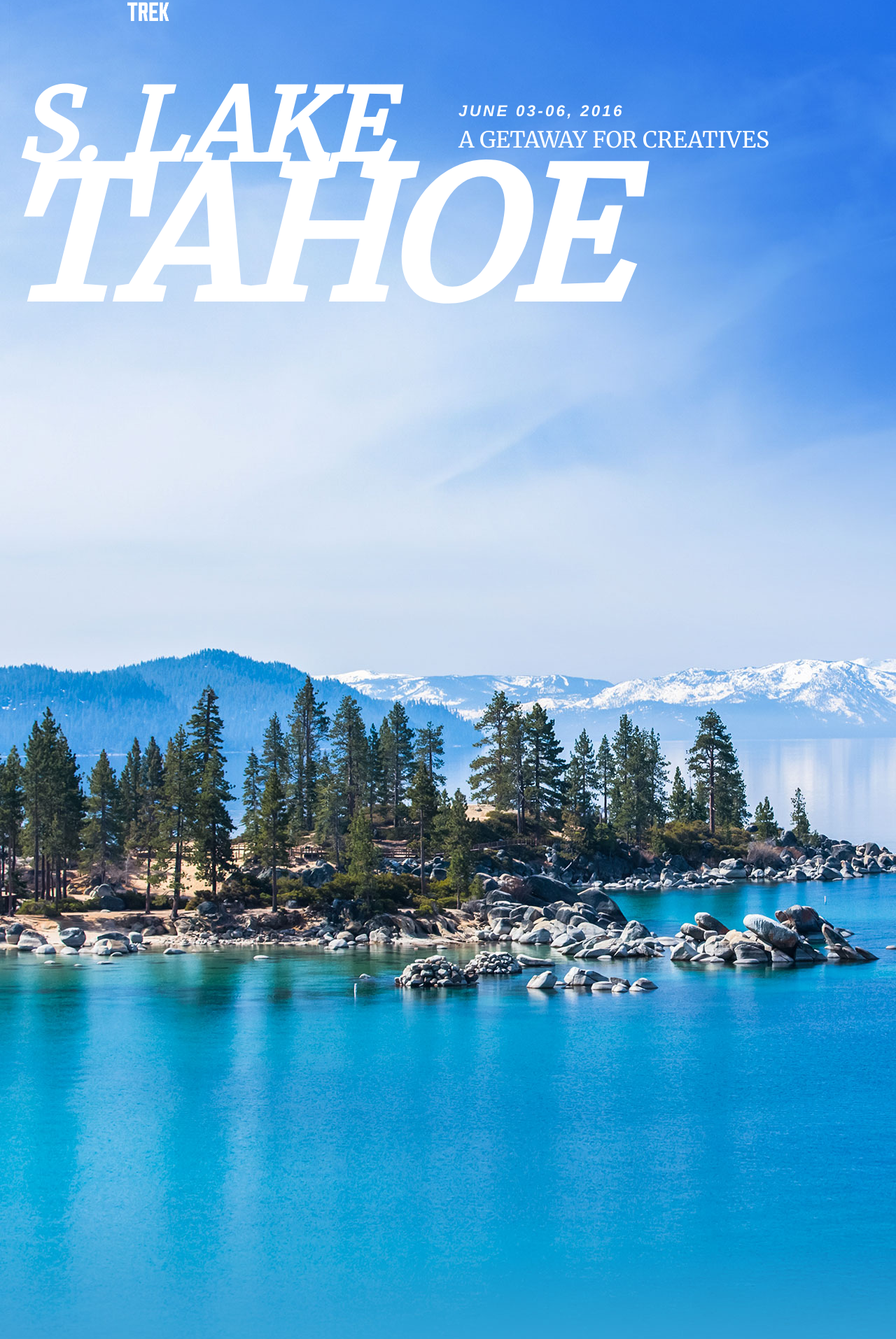
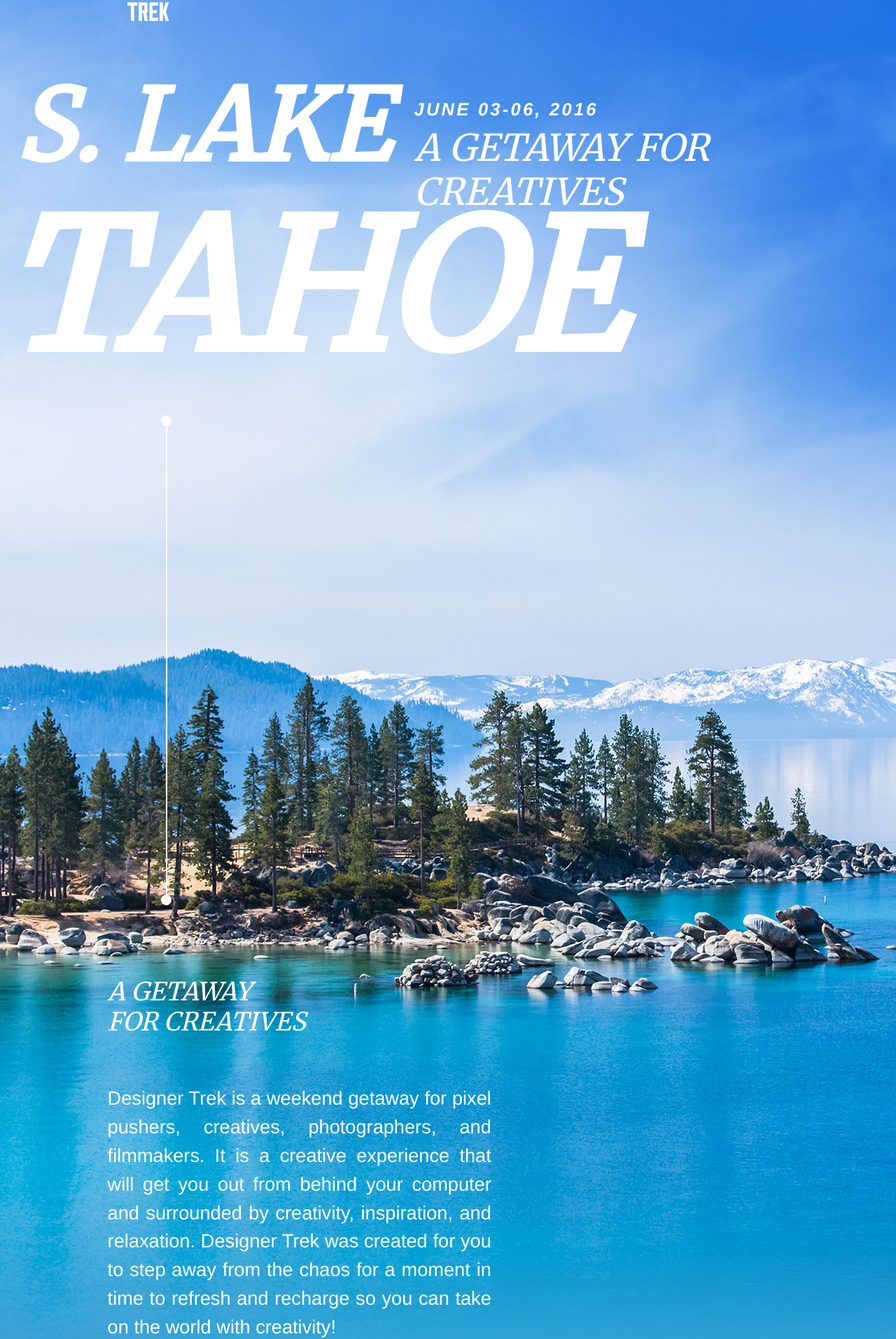
Before and after one commit to vokuznetsov/one-page-site-example-1, a React (Create React App) app: page / in a window 1280 px wide. Shown: the part 106-2020 px from the top of the page at 70% size. Built offline with nearby package versions, Linux system fonts and the light colour scheme.

Commit message:
begin to add trek-gateway

```diff
--- a/src/App.js
+++ b/src/App.js
@@ -1,7 +1,8 @@
 import React from 'react';
 import Logo from './modules/logo/Logo';
 import Place from './modules/place/Place';
-
+import VerticalLine from './components/verticle-line/VerticleLine'
+import TrekDescription from './modules/trek-description/TrekDescription';
 
 class App extends React.Component {
 
@@ -12,6 +13,8 @@ class App extends React.Component {
           <div className="wrapper pb-5-per">
             <Logo />
             <Place />
+            <VerticalLine />
+            <TrekDescription />
           </div>
         </div>
       </div>
--- /dev/null
+++ b/src/components/verticle-line/VerticleLine.js
@@ -0,0 +1,18 @@
+import React from 'react'
+import './style.scss'
+
+class VerticalLine extends React.Component {
+    render() {
+        return (
+            <div className="row">
+                <div className="col position">
+                    <div className="dot"></div>
+                    <div className="line"></div>
+                    <div className="dot"></div>
+                </div>
+            </div>
+        )
+    }
+}
+
+export default VerticalLine;
--- /dev/null
+++ b/src/components/verticle-line/style.scss
@@ -0,0 +1,18 @@
+.position {
+    margin-top: 1.5em;
+    margin-left: 4.5em;
+}
+
+.dot {
+    background-color: white;
+    height: 15px;
+    width: 15px;
+    border-radius: 50%;
+}
+
+.line {
+    margin-left: 6.5px;
+    background-color: white;
+    height: 670px;
+    width: 2px;
+}
--- a/src/modules/place/style.scss
+++ b/src/modules/place/style.scss
@@ -1,7 +1,4 @@
-.serif {
-    //font-family: "adelle-condensed", Georgia, "Times New Roman", sans-serif;
-    font-family: "Merriweather", Georgia, "Times New Roman", sans-serif;
-}
+@import "../../style/util.scss";
 
 .place {
     @extend .serif;
@@ -20,18 +17,21 @@
     text-align: left;
     color: white;
     font-weight: 300;
+    padding-left: 0em;
+    margin-left: -7rem;
 }
 
 #date h3 {
-    padding-top: 3%;
-    font-size: 1.4rem;
-    font-weight: 600;
+    padding-top: 2%;
+    font-size: 1.6rem;
+    font-weight: bold;
     font-style: italic;
     letter-spacing: 0.2rem;
 }
 
 #date h4 {
-    font-size: 2rem;
+    font-size: 3.3rem;
+    font-style: italic;
 }
 
 #tahoe {
--- /dev/null
+++ b/src/modules/trek-description/TrekDescription.js
@@ -0,0 +1,25 @@
+import React from 'react'
+import './style.scss'
+import * as consts from './constants'
+
+class TrekDescription extends React.Component {
+    render() {
+        return (
+            <div className="row">
+                <div className="col trek-gateway">
+                    <h3 className="serif" id="header">
+                        A GETAWAY <br></br> FOR CREATIVES
+                    </h3>
+                    <div id="description">
+                        {consts.DESCRIPTION}
+                    </div>
+                </div>
+                <div className="col">
+
+                </div>
+            </div>
+        )
+    }
+}
+
+export default TrekDescription;
--- /dev/null
+++ b/src/modules/trek-description/constants.js
@@ -0,0 +1,4 @@
+export const DESCRIPTION = 'Designer Trek is a weekend getaway for pixel pushers, creatives, photographers, and filmmakers. \
+It is a creative experience that will get you out from behind your computer and surrounded by creativity, inspiration, and relaxation. \
+Designer Trek was created for you to step away from the chaos for a moment in time to refresh \
+and recharge so you can take on the world with creativity!';
--- /dev/null
+++ b/src/modules/trek-description/style.scss
@@ -0,0 +1,24 @@
+@import "../../style/util.scss";
+
+%color {
+    color: white;
+}
+
+.trek-gateway {
+    margin-top: 2em;
+    margin-left: 3em;
+}
+
+#header {
+    @extend %color;
+    text-align: left;
+    font-size: 0.7em;
+    font-style: italic;
+}
+
+#description {
+    margin-top: 2.5em;
+    @extend %color;
+    text-align: justify;
+    font-size: 1.7rem;
+}
--- a/src/style/util.scss
+++ b/src/style/util.scss
@@ -1,3 +1,8 @@
+.serif {
+  //font-family: "adelle-condensed", Georgia, "Times New Roman", sans-serif;
+  font-family: "Merriweather", Georgia, "Times New Roman", serif;
+}
+
 .pb-5-per {
   padding-bottom: 5%;
 }
```
